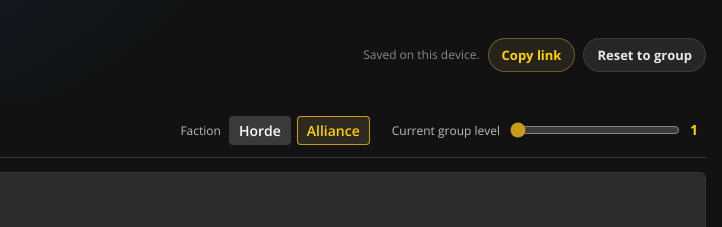
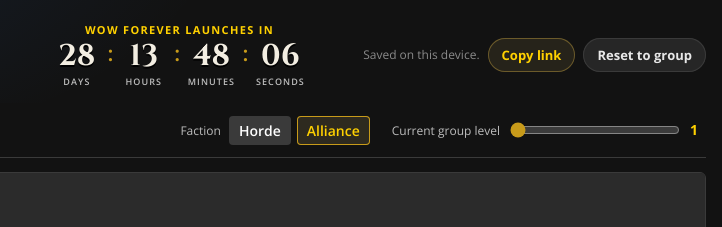
Before and after one commit to davidpentek/wowforever_comp, a plain HTML site: page index.html in a window 1280 px wide. Shown: the top 227 px of the page, 558-1280 px from the left. Drawn offline with nearby package versions, Linux system fonts and the light colour scheme; no server answers.

Commit message:
Add files via upload

```diff
--- a/index.html
+++ b/index.html
@@ -275,6 +275,14 @@
 .fcard dl{display:grid;grid-template-columns:auto minmax(0,1fr);gap:7px 14px;margin:0}.fcard dt{font-weight:700;color:var(--ink)}.fcard dd{margin:0}
 .kv{display:flex;flex-wrap:wrap;gap:6px;margin-bottom:10px}.kv span{background:#181818;box-shadow:inset 0 0 0 1px #333;border-radius:6px;padding:5px 9px;display:flex;flex-direction:column}
 .kv i{font-style:normal;font-size:9.5px;letter-spacing:.08em;text-transform:uppercase;color:var(--muted)}.kv b{color:var(--gold);font-size:12.5px}
+.pch{cursor:pointer}.pch:hover{background:#333}.chev{color:var(--muted);margin-left:4px}
+.cd{text-align:center;flex:0 1 auto}
+.cdl{font:700 11px var(--body);letter-spacing:.12em;text-transform:uppercase;color:var(--gold);margin-bottom:4px}
+.cdn{display:flex;gap:8px;align-items:flex-start;justify-content:center}
+.cdn span{display:flex;flex-direction:column;align-items:center;min-width:46px}
+.cdn b{font:700 30px/1 var(--display);color:#f3eee2;font-variant-numeric:tabular-nums lining-nums;text-shadow:0 2px 0 #000}
+.cdn i{font:600 9px var(--body);font-style:normal;letter-spacing:.12em;text-transform:uppercase;color:var(--ink2);margin-top:4px}
+.cdn em{font:700 22px/1.25 var(--display);font-style:normal;color:var(--gold2)}
 #tip{position:fixed;z-index:50;max-width:280px;pointer-events:none;background:var(--tip-bg);border:1px solid var(--tip-line);border-radius:5px;padding:8px 10px;font-size:12px;color:var(--ink);box-shadow:0 6px 18px rgba(0,0,0,.6)}
 #tip .tt{font-weight:700;font-size:14px;color:var(--gold);margin-bottom:2px}
 #tip .tl{color:var(--ink2)}
@@ -287,6 +295,7 @@
       <div><h1>Loot Goblinok</h1>
       <p class="sub">WoW Forever group planner: our comp, who rolls on what, professions, and the road to 60.</p></div>
     </div>
+    <div class="cd" id="cd"><div class="cdl" id="cdl">WoW Forever launches in</div><div class="cdn" id="cdn"><span><b id="cdD">--</b><i>Days</i></span><em>:</em><span><b id="cdH">--</b><i>Hours</i></span><em>:</em><span><b id="cdM">--</b><i>Minutes</i></span><em>:</em><span><b id="cdS">--</b><i>Seconds</i></span></div></div>
     <div class="pills">
       <span class="sync" id="sync">Saved on this device.</span>
       <button type="button" class="pill" id="copy" hidden>Copy link</button>
@@ -641,7 +650,7 @@
     const hs=holders(p),rows=CRAFT[p],lv=rows.filter(r=>r[0]!=='F'),fv=rows.filter(r=>r[0]==='F'),ready=lv.filter(r=>r[0]<=L),next=lv.filter(r=>r[0]>L),g=FEED[p],gh=g?holders(g):[];
     const row=r=>`<div class="cr ${r[0]==='F'?'fv':r[0]<=L?'on':'off'}"><span class="lvb">${r[0]==='F'?'Forever':'Lv '+r[0]}</span><div><div>${esc(r[1])}</div><div class="rc">${recip(r[2],r[0],hs)}</div></div></div>`;
     const key=p,isOpen=openP.has(key);
-    h+=`<div class="pc"><div class="pch"><i class="pbar" style="width:${(ready.length/lv.length*100).toFixed(0)}%"></i>${ico(PFI[p],p.slice(0,2),30,'#7a6a3a','rnd')}<div style="min-width:0"><div class="pct">${p}</div><div class="rc">${hs.map(person).join('')}${g?`<span>· materials: ${gh.length?g+' from '+gh.map(x=>esc(x.name)).join(', '):'<b style="color:#ff9a9a">no '+g+' in the group</b>'}</span>`:''}</div></div><span class="pcn"><b>${ready.length}</b> / ${lv.length}</span></div>
+    h+=`<div class="pc"><div class="pch" data-po="${key}" role="button" tabindex="0" aria-expanded="${isOpen}"><i class="pbar" style="width:${(ready.length/lv.length*100).toFixed(0)}%"></i>${ico(PFI[p],p.slice(0,2),30,'#7a6a3a','rnd')}<div style="min-width:0"><div class="pct">${p}</div><div class="rc">${hs.map(person).join('')}${g?`<span>· materials: ${gh.length?g+' from '+gh.map(x=>esc(x.name)).join(', '):'<b style="color:#ff9a9a">no '+g+' in the group</b>'}</span>`:''}</div></div><span class="pcn"><b>${ready.length}</b> / ${lv.length} <span class="chev">${isOpen?'▴':'▾'}</span></span></div>
       <div class="ltrack" aria-hidden="true"><div class="lf" style="width:${((L-1)/59*100).toFixed(1)}%"></div>${lv.map(r=>`<i class="dotm${r[0]<=L?' on':''}" style="left:${((r[0]-1)/59*100).toFixed(1)}%"></i>`).join('')}</div>
       ${isOpen?lv.map(row).join(''):ready.slice(-2).map(row).join('')+next.slice(0,2).map(row).join('')}${fv.map(row).join('')}
       <button type="button" class="pill plain sm" data-po="${key}" style="margin-top:8px">${isOpen?'Show fewer':'Show all '+lv.length+' by level'}</button></div>`;
@@ -758,6 +767,11 @@
     if(ch){renderForm();renderOut();}
   }catch(e){note.textContent='Could not reach MythicSim, so this uses the tiers saved on 7 Oct 2026.';}
 }
+const LAUNCH=Date.UTC(2026,10,4,23,0,0);
+function tick(){const d=LAUNCH-Date.now(); if(d<=0){$('cdl').textContent='WoW Forever is live';$('cdn').hidden=true;return;}
+  const s=Math.floor(d/1000),p=n=>String(n).padStart(2,'0');$('cdD').textContent=Math.floor(s/86400);$('cdH').textContent=p(Math.floor(s%86400/3600));$('cdM').textContent=p(Math.floor(s%3600/60));$('cdS').textContent=p(s%60);}
+tick();setInterval(tick,1000);
+document.addEventListener('keydown',ev=>{if((ev.key==='Enter'||ev.key===' ')&&ev.target.classList&&ev.target.classList.contains('pch')){ev.preventDefault();ev.target.click();}});
 const LS='loot-goblinok-v2';
 function setTab(t){if(!['crew','profs','loot','route'].includes(t))t='crew';document.body.dataset.tab=t;document.querySelectorAll('#tabs button').forEach(b=>b.setAttribute('aria-pressed',b.dataset.tab===t));try{localStorage.setItem('lg-tab',t);}catch(e){}}
 {const TABI={crew:'achievement_guildperk_everybodysfriend',profs:'trade_blacksmithing',loot:'inv_box_01',route:'inv_misc_map_01'};document.querySelectorAll('#tabs button').forEach(b=>b.insertAdjacentHTML('afterbegin',ico(TABI[b.dataset.tab],'',26,'#555')));$('heroico').innerHTML=ico(TABI.crew,'',54,'#555','round');$('routeico').innerHTML=ico(TABI.route,'',54,'#555','round');document.querySelectorAll('[data-ic]').forEach(e=>e.innerHTML=ico(e.dataset.ic,'',30,'#555'));}
```
